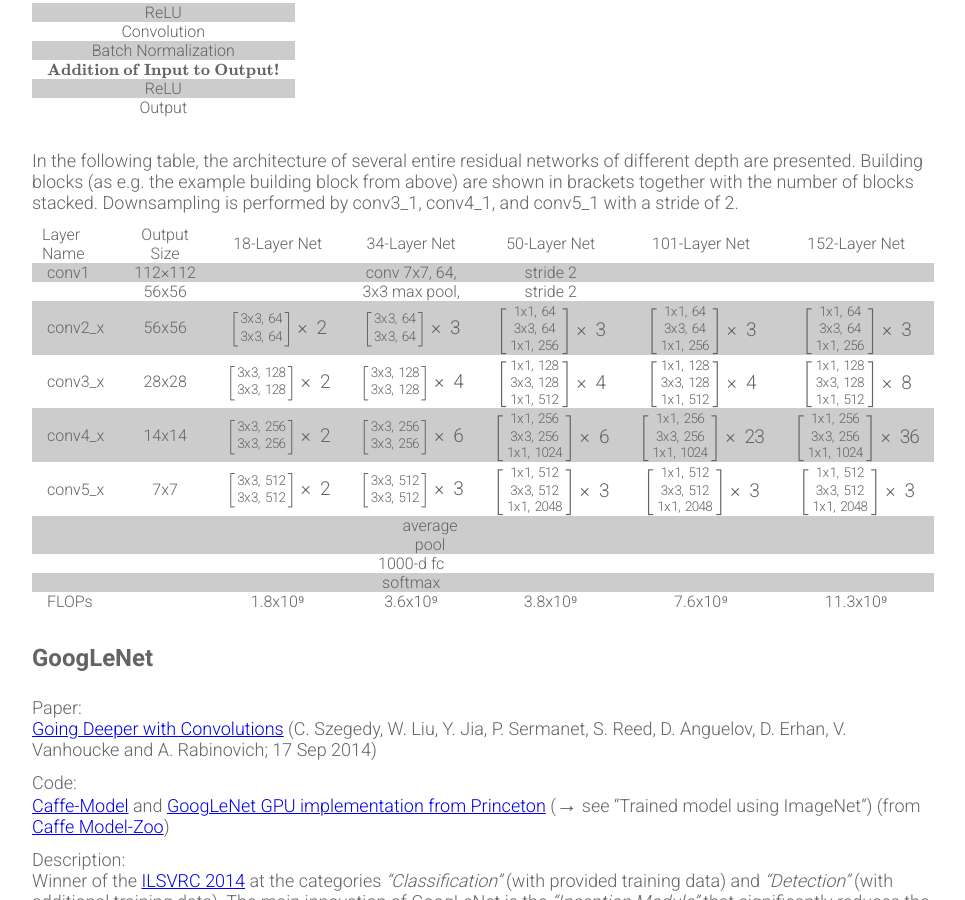
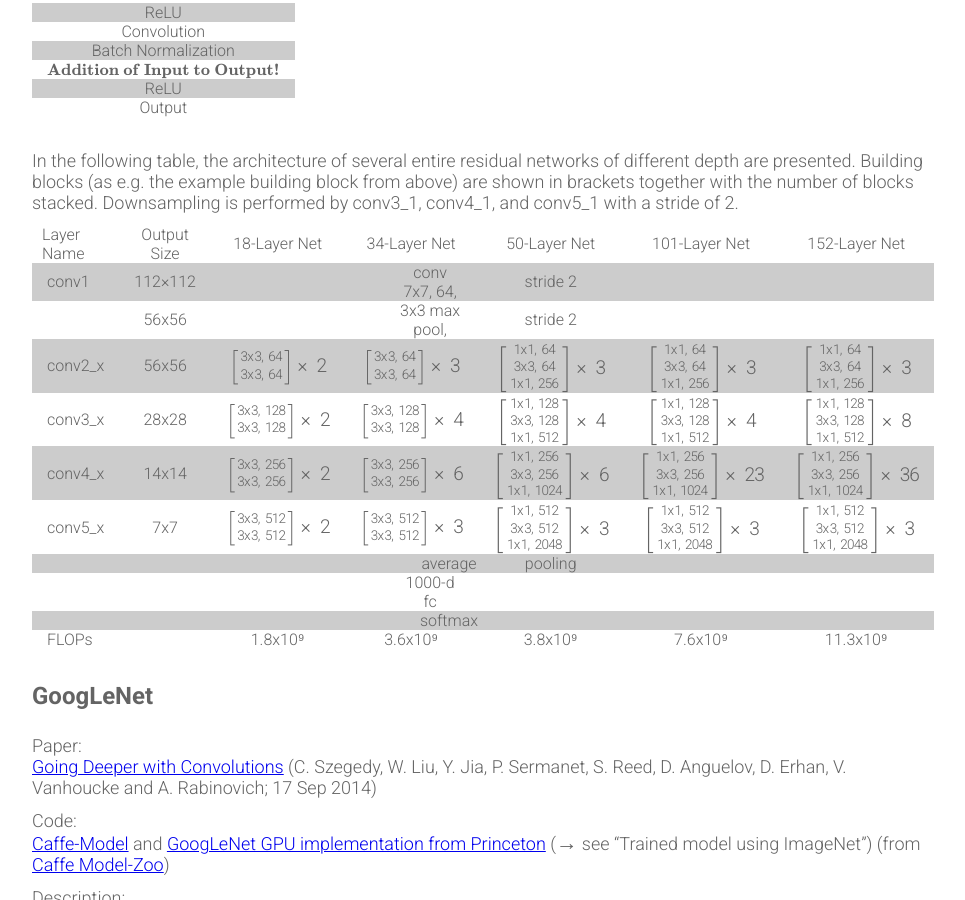
Before and after one commit to Xamla/xamla.github.io, a Jekyll site: the page built from prominent-convnet-architectures.md, in a window 1280 px wide and 900 px high, scrolled down 932 px. Shown: the whole window, without its empty margins (198-1163 px from the left). Built offline with Jekyll 4.4.1, drawn with Linux system fonts in a browser that asks for light colours; formulas are drawn with MathJax 3.

Commit message:
Update prominent-convnet-architectures.md

```diff
--- a/prominent-convnet-architectures.md
+++ b/prominent-convnet-architectures.md
@@ -43,15 +43,15 @@
 
 | Layer Name | Output Size | 18-Layer Net | 34-Layer Net | 50-Layer Net | 101-Layer Net | 152-Layer Net |
 |:---------- | :---------: | :----------: | :----------: | :----------: | :-----------: | :-----------: |
-| conv1      | 112×112     |              | conv 7x7, 64,| stride 2
-|            | 56x56       |              | 3x3 max pool,| stride 2
+| conv1      | 112×112     |              | \\(\hspace{1cm}\\)conv 7x7, 64,\\(\hspace{-1cm}\\) | stride 2
+|            | 56x56       |              | \\(\hspace{1cm}\\)3x3 max pool,\\(\hspace{-1cm}\\) | stride 2
 | conv2_x    | 56x56       | \\(\left[\text{3x3, 64}\atop\text{3x3, 64}\right] \times 2\\) | \\(\left[\text{3x3, 64}\atop\text{3x3, 64}\right] \times 3\\) | \\(\left[\text{1x1, 64}\atop{\scriptstyle\text{3x3, 64}\atop\scriptstyle\text{1x1, 256}}\right] \times 3\\) | \\(\left[\text{1x1, 64}\atop{\scriptstyle\text{3x3, 64}\atop\scriptstyle\text{1x1, 256}}\right] \times 3\\) | \\(\left[\text{1x1, 64}\atop{\scriptstyle\text{3x3, 64}\atop\scriptstyle\text{1x1, 256}}\right] \times 3\\) |
 | conv3_x    | 28x28       | \\(\left[\text{3x3, 128}\atop\text{3x3, 128}\right] \times 2\\) | \\(\left[\text{3x3, 128}\atop\text{3x3, 128}\right] \times 4\\) | \\(\left[\text{1x1, 128}\atop{\scriptstyle\text{3x3, 128}\atop\scriptstyle\text{1x1, 512}}\right] \times 4\\) | \\(\left[\text{1x1, 128}\atop{\scriptstyle\text{3x3, 128}\atop\scriptstyle\text{1x1, 512}}\right] \times 4\\) | \\(\left[\text{1x1, 128}\atop{\scriptstyle\text{3x3, 128}\atop\scriptstyle\text{1x1, 512}}\right] \times 8\\) |
 | conv4_x    | 14x14       | \\(\left[\text{3x3, 256}\atop\text{3x3, 256}\right] \times 2\\) | \\(\left[\text{3x3, 256}\atop\text{3x3, 256}\right] \times 6\\) | \\(\left[\text{1x1, 256}\atop{\scriptstyle\text{3x3, 256}\atop\scriptstyle\text{1x1, 1024}}\right] \times 6\\) | \\(\left[\text{1x1, 256}\atop{\scriptstyle\text{3x3, 256}\atop\scriptstyle\text{1x1, 1024}}\right] \times 23\\) | \\(\left[\text{1x1, 256}\atop{\scriptstyle\text{3x3, 256}\atop\scriptstyle\text{1x1, 1024}}\right] \times 36\\) |
 | conv5_x    | 7x7         |  \\(\left[\text{3x3, 512}\atop\text{3x3, 512}\right] \times 2\\) |  \\(\left[\text{3x3, 512}\atop\text{3x3, 512}\right] \times 3\\) | \\(\left[\text{1x1, 512}\atop{\scriptstyle\text{3x3, 512}\atop\scriptstyle\text{1x1, 2048}}\right] \times 3\\) | \\(\left[\text{1x1, 512}\atop{\scriptstyle\text{3x3, 512}\atop\scriptstyle\text{1x1, 2048}}\right] \times 3\\) | \\(\left[\text{1x1, 512}\atop{\scriptstyle\text{3x3, 512}\atop\scriptstyle\text{1x1, 2048}}\right] \times 3\\) |
-|            |             |              | \\(\hspace{1cm}\\)average pool\\(\hspace{-1cm}\\)
-|            |             |              | 1000-d fc
-|            |             |              | softmax
+|            |             |              | \\(\hspace{1cm}\\)average\\(\hspace{-1cm}\\) |  pooling
+|            |             |              | \\(\hspace{1cm}\\)1000-d fc\\(\hspace{-1cm}\\)
+|            |             |              | \\(\hspace{1cm}\\)softmax\\(\hspace{-1cm}\\)
 | FLOPs      |             | 1.8x10⁹ | 3.6x10⁹ | 3.8x10⁹ | 7.6x10⁹ | 11.3x10⁹ |
 
 <br />
```
